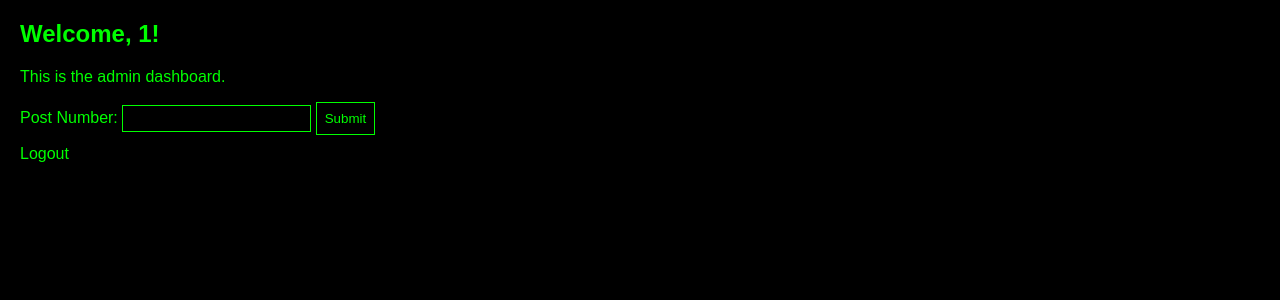
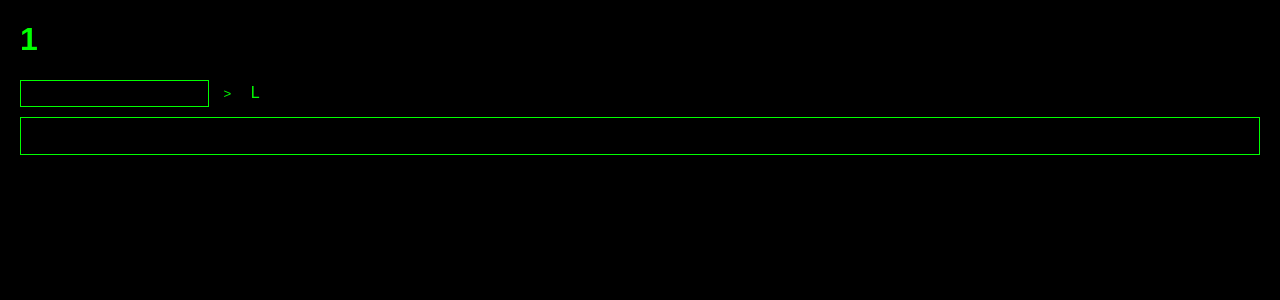
Before and after one commit to hcm444/noob, a Flask app: page /admin_dashboard in a window 1280 px wide. Shown: the top 300 px of the page. Run offline with Flask 3, Linux system fonts and the light colour scheme; a user stored in the database is signed in; some libraries are stand-ins or nearby versions.

Commit message:
Huge update. Admin dashboard and post deletion.

```diff
--- a/app.py
+++ b/app.py
@@ -52,6 +52,13 @@ class MyLoginForm(FlaskForm):
     submit = SubmitField('Login')
 
 
+import json
+
+with open('config.json') as f:
+    config = json.load(f)
+
+USERNAME = config.get('username')
+PASSWORD = config.get('password')
 ENLARGE_FACTOR = 40
 MAX_CHAR = 500
 IMAGE_GEN_TIME = 60
@@ -180,7 +187,7 @@ def login():
         password = request.form['password']
 
         # Replace this with your actual authentication logic
-        if username == 'admin' and password == 'B0r3alB0r3al!':
+        if username == USERNAME and password == PASSWORD:
             user = User()
             user.id = username
             login_user(user)
@@ -198,7 +205,7 @@ def login():
 @login_required
 def admin_dashboard():
     form = MyLoginForm()  # Instantiate the form
-    return render_template('admin_dashboard.html', username=current_user.id, form=form)
+    return render_template('admin_dashboard.html', username=current_user.id, form=form, message_board=message_board)
 
 
 # Logout route
@@ -269,6 +276,13 @@ def home():
 ip_post_counts = {}
 
 
+def message_exists_in_post(post, message):
+    if post['message'] == message:
+        return True
+    for reply in post.get('replies', []):
+        if message_exists_in_post(reply, message):
+            return True
+    return False
 @app.route('/post', methods=['POST'])
 def post():
     csrf.protect()
@@ -276,7 +290,6 @@ def post():
     message = request.form.get('message')
     ip_address = request.headers.get('X-Forwarded-For', '').split(',')[0].strip() or request.remote_addr
 
-    # Check for similarity with all existing posts
     user_captcha = request.form.get('captcha', '')
     stored_captcha = session.get('captcha', '')
 
@@ -284,10 +297,8 @@ def post():
         session['error_message'] = 'CAPTCHA verification failed.'
         return redirect(url_for('home'))
 
-    # Check for too many repeating characters
     if has_too_many_repeating_characters(message):
-        session[
-            'error_message'] = f'Message contains too many repeating characters (more than {MAX_REPEATING_CHARACTERS} consecutive).'
+        session['error_message'] = f'Message contains too many repeating characters (more than {MAX_REPEATING_CHARACTERS} consecutive).'
         return redirect(url_for('home'))
 
     if not message or message.isspace():
@@ -301,8 +312,10 @@ def post():
     if message.strip() == '>>':
         session['error_message'] = 'Posting ">>" by itself is not allowed.'
         return redirect(url_for('home'))
+
     with post_counts_lock:
         ip_post_counts[ip_address] = ip_post_counts.get(ip_address, 0) + 1
+
     if ip_address in post_counts:
         count, timestamp = post_counts[ip_address]
         time_diff = datetime.now() - timestamp
@@ -311,8 +324,7 @@ def post():
             post_counts[ip_address] = (1, datetime.now())
         elif count >= USER_POSTS_PER_MIN:
             remaining_time = int((POST_LIMIT_DURATION - time_diff).total_seconds())
-            session[
-                'error_message'] = f'You can only post {USER_POSTS_PER_MIN} times per minute. Please wait {remaining_time} seconds before posting again.'
+            session['error_message'] = f'You can only post {USER_POSTS_PER_MIN} times per minute. Please wait {remaining_time} seconds before posting again.'
             return redirect(url_for('home'))
         else:
             post_counts[ip_address] = (count + 1, datetime.now())
@@ -331,20 +343,11 @@ def post():
                     return post
         return None
 
-    def message_exists_in_post(post, message):
-        if post['message'] == message:
-            return True
-        for reply in post.get('replies', []):
-            if message_exists_in_post(reply, message):
-                return True
-        return False
-
     if references:
         parent_post_number = references[0]
         parent_post = find_parent_post(parent_post_number)
 
         if parent_post:
-
             if message_exists_in_post(parent_post, message):
                 session['error_message'] = 'This message already exists as a reply to the referenced post.'
                 return redirect(url_for('home'))
@@ -357,6 +360,7 @@ def post():
                 'post_number': post_counter,
                 'timestamp': timestamp,
                 'message': message,
+                'ip_address': ip_address,
             }
             post_counter += 1
             parent_post.setdefault('replies', []).append(reply)
@@ -375,6 +379,7 @@ def post():
             'timestamp': timestamp,
             'message': message,
             'replies': [],
+            'ip_address': ip_address,
         }
         post_counter += 1
         message_board.append(post)
--- /dev/null
+++ b/config.json
@@ -0,0 +1,4 @@
+{
+  "username": "admin",
+  "password": "B0r3alB0r3al!"
+}
--- a/templates/admin_dashboard.html
+++ b/templates/admin_dashboard.html
@@ -3,13 +3,32 @@
 <head>
     <meta charset="UTF-8">
     <meta name="viewport" content="width=device-width, initial-scale=1.0">
-    <title>Admin Dashboard</title>
+    <title>Noob</title>
     <style>
+        .scrollable-list {
+    max-height: 400px; /* Set the maximum height of the list */
+    overflow-y: auto;  /* Enable vertical scrolling */
+    border: 1px solid #00FF00; /* Add a border for clarity */
+    padding: 10px; /* Add padding for better appearance */
+  }
         body {
             background-color: #000;
             color: #00FF00; /* Green text */
             font-family: Arial, sans-serif;
             margin: 20px;
+        }
+        .toggle-replies-button {
+    display: inline-block;
+    background-color: #000; /* Green button color */
+    color: #00FF00; /* Black text */
+    padding: 5px 10px; /* Adjust padding as needed */
+    margin-right: 5px; /* Adjust margin as needed */
+    text-decoration: underline; /* Underline link on hover */
+    text-decoration: none;
+    border:none;
+}
+.toggle-replies-button:hover {
+            text-decoration: underline; /* Underline link on hover */
         }
 
         h2 {
@@ -52,14 +71,32 @@
     </style>
 </head>
 <body>
-    <h2>Welcome, {{ username }}!</h2>
-    <p>This is the admin dashboard.</p>
+    <h1>{{ username }}</h1>
     <form method="POST" action="/replace_characters">
         {{ form.csrf_token }}
-        <label for="post_number">Post Number:</label>
         <input type="text" name="post_number" id="post_number" required>
-        <input type="submit" value="Submit">
+        <button class="toggle-replies-button" type="Submit"> > </button>
+        <a href="{{ url_for('logout') }}"> L </a>
     </form>
-    <a href="{{ url_for('logout') }}">Logout</a>
+
+<div class="scrollable-list">
+  <ul>
+    {% for post in message_board %}
+      <li>
+        {{ post.post_number }} - {{ post.message }} (IP: {{ post.ip_address }})
+      </li>
+      {% if post.replies %}
+        <ul>
+          {% for reply in post.replies %}
+            <li>
+              {{ reply.post_number }} - {{ reply.message }} (IP: {{ reply.ip_address }})
+            </li>
+          {% endfor %}
+        </ul>
+      {% endif %}
+    {% endfor %}
+  </ul>
+</div>
+
 </body>
 </html>
```
Also changed, not shown: templates/login.html (+4 -5 lines), templates/thread.html (+15 -3 lines), post_count.db.
